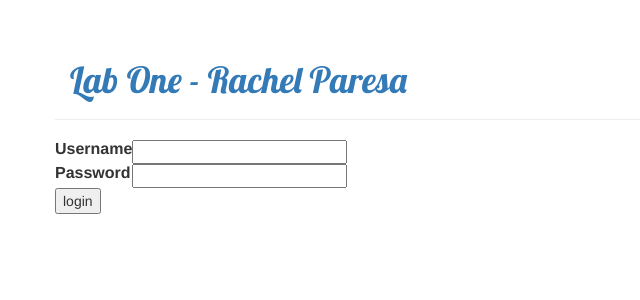
After one commit to rparesa/lab3, a Django app: template lab1/templates/registration/login.html in a window 1280 px wide. The commit adds this page. Shown: the top 300 px of the page, without its empty margins (0-640 px from the left). Run offline with Django 3.2, Linux system fonts and the light colour scheme; the template is opened without the code that fills it, so the values that code supplies are empty, except form fields; tables that the repository leaves empty hold one stand-in row (values such as "Sample post"); form fields are guessed from the names that the template uses; some libraries are stand-ins or nearby versions.

Commit message:
first commit

```diff
--- a/lab1/models.py
+++ b/lab1/models.py
@@ -6,6 +6,8 @@ class URL(models.Model):
     statusCode = models.CharField(max_length=3, default='200')
     title = models.TextField(max_length=50, null=True)
     finalDestination = models.URLField(max_length=300,null=originalURL)
+    uri = models.URLField(max_length=300,null=True)
+    datetime = models.CharField(max_length=50, null=True)
 
     def __str__(self):
         return self.originalURL
--- a/lab1/templates/lab1/url_detail.html
+++ b/lab1/templates/lab1/url_detail.html
@@ -9,6 +9,8 @@
 	<p>{{url.originalURL}}</p>
 	<p>{{url.finalDestination}}</p>
 	<p>{{url.statusCode}}</p>
+  <p>{{url.uri}}</p>
+  <p>{{url.datetime}}</p>
     </div>
 
    <a class="btn btn-warning" href="../../delete/{{url.pk}}>Delete URL</a>
--- a/lab1/templates/lab1/url_list.html
+++ b/lab1/templates/lab1/url_list.html
@@ -3,6 +3,7 @@
 
 {% block content %}
 <section>
+	  <button><a href="./accounts/logout">Logout</a></button>
 	<section>
  	<form method="POST" class="form-group">{% csrf_token %}
 		<div class="input-group">
--- /dev/null
+++ b/lab1/templates/registration/login.html
@@ -0,0 +1,20 @@
+{% extends 'lab1/base.html' %}
+
+{% block content %}
+
+{% if form.errors %}
+ <p>Your username and password didn't match. Please try again.</p>
+ {% endif %}
+<form method="post" action="{% url 'django.contrib.auth.views.login' %}">
+    {% csrf_token %}
+    <table>
+        <tr>
+            <td>{{ form.username.label_tag }}</td>
+            <td>{{ form.username }}</td> </tr>
+        <tr>
+            <td>{{ form.password.label_tag }}</td>
+            <td>{{ form.password }}</td>
+        </tr>
+    </table>
+<input type="submit" value="login" /> <input type="hidden" name="next" value="{% url 'url_list' %}" /> </form>
+{% endblock content %}
--- a/lab1/urls.py
+++ b/lab1/urls.py
@@ -1,8 +1,11 @@
 from django.conf.urls import url
 from . import views
+from django.contrib.auth import views as auth_views
 
 urlpatterns = [
     url(r'^$', views.url_list, name='url_list'),
     url(r'^url/(?P<pk>\d+)/$', views.url_detail, name='url_detail'),
     url(r'^delete/(?P<pk>\d+)$', views.url_delete, ),
+    url(r'^accounts/login/$', auth_views.login, name="login"),
+    url(r'^accounts/logout/$', views.logout_view, name="logout"),
 ]
```
Also changed, not shown: lab1/views.py (+21 -0 lines), lab1/migrations/0004_auto_20160810_2120.py (added).
